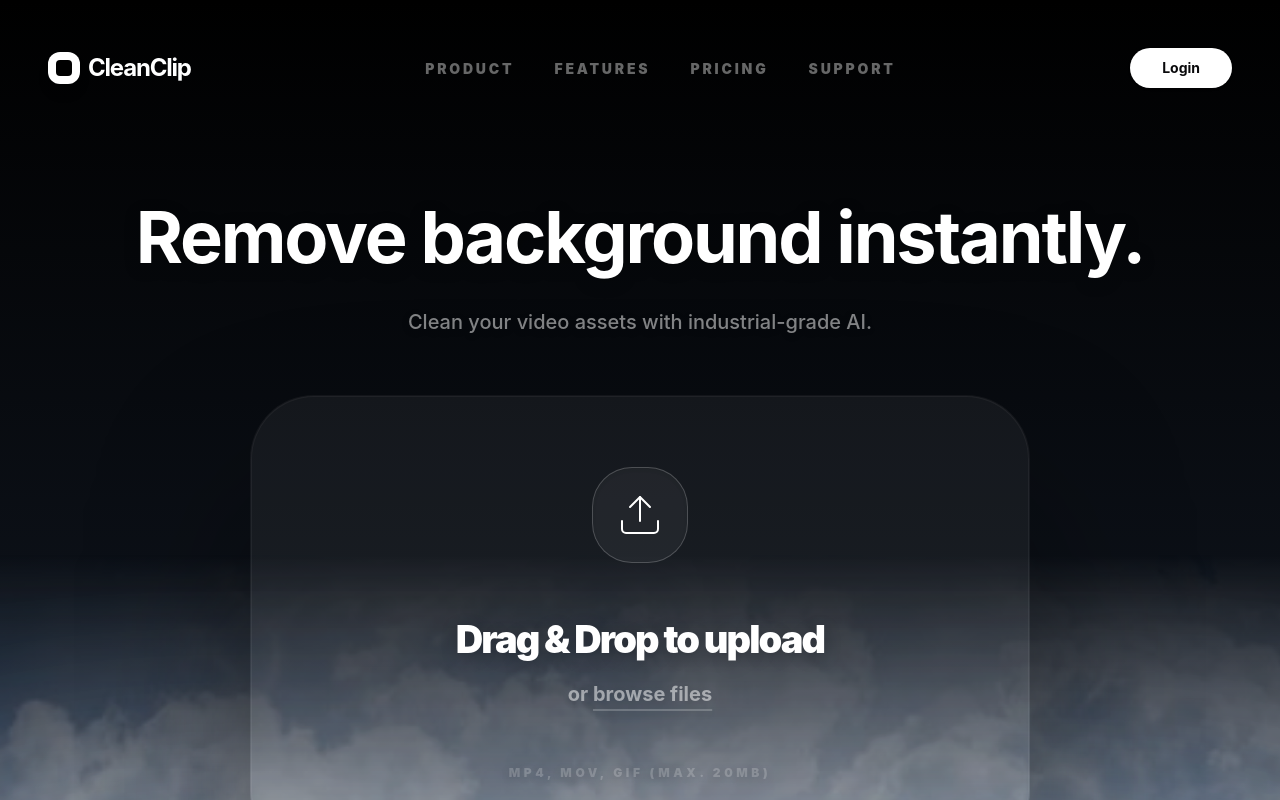
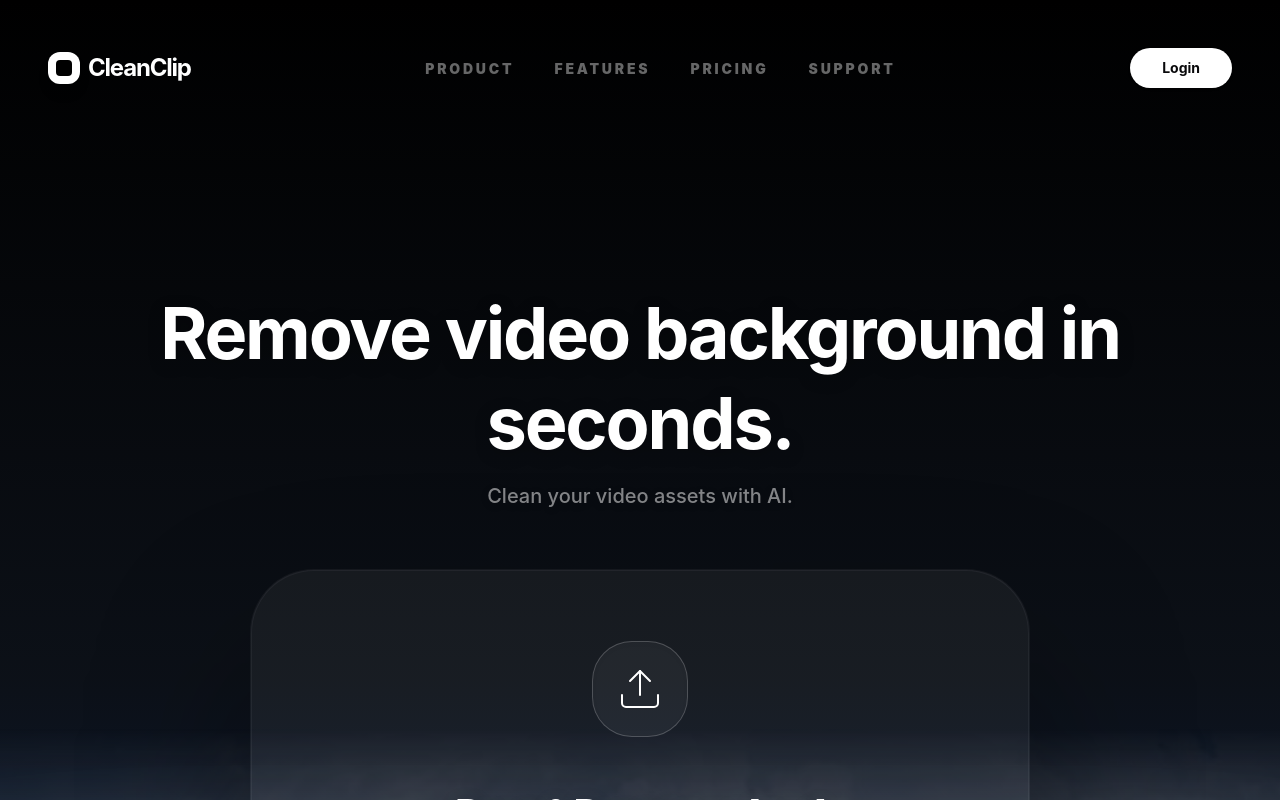
Before and after one commit to anishsarkars/cleanclip, a Next.js app: page / in a window 1280 px wide. Shown: the top 800 px of the page. Built offline with nearby package versions, Linux system fonts and the light colour scheme; no server answers.

Commit message:
feat: implemented dynamic curved shell for hero header on scroll

```diff
--- a/src/app/components/HeroSection.tsx
+++ b/src/app/components/HeroSection.tsx
@@ -31,7 +31,7 @@ export default function HeroSection({ onFileSelected, helperText }: HeroSectionP
   );
 
   return (
-    <section className="relative flex min-h-screen items-center justify-center overflow-hidden px-6 pb-60 pt-48">
+    <section className="relative flex min-h-screen items-center justify-center overflow-hidden px-6 pb-60 pt-60 md:pt-72">
       {/* 🌌 Cinematic OLED Pure Black to Blue Gradient */}
       <div className="absolute inset-0 bg-[#000000] -z-30" />
       <div className="absolute inset-0 bg-gradient-to-b from-transparent via-[#000000]/80 via-[#1E293B]/40 to-[#2563EB]/40 -z-20" />
@@ -55,12 +55,12 @@ export default function HeroSection({ onFileSelected, helperText }: HeroSectionP
 
       <div className="relative z-10 mx-auto flex w-full max-w-[1100px] flex-col items-center text-center">
 
-        <h1 className="mb-6 text-white text-4xl md:text-5xl lg:text-7xl font-bold tracking-[-0.03em] leading-tight animate-fade-in shadow-text">
-           Remove background instantly.
+        <h1 className="mb-3 text-white text-1xl md:text-3xl lg:text-7xl font-bold tracking-[-0.03em] leading-tight animate-fade-in shadow-text">
+          Remove video background in seconds.
         </h1>
 
         <p className="mb-14 max-w-[520px] text-lg font-medium text-white/50 md:text-[20px] leading-relaxed animate-fade-in delay-100 shadow-subtext">
-           Clean your video assets with industrial-grade AI.
+          Clean your video assets with AI.
         </p>
 
         {/* The Defined Black-Border Upload Card */}
@@ -78,8 +78,7 @@ export default function HeroSection({ onFileSelected, helperText }: HeroSectionP
               if (file) handleFile(file);
             }}
             onClick={() => inputRef.current?.click()}
-            className={`group md:min-h-[460px] cursor-pointer flex flex-col items-center justify-center bg-white/5 backdrop-blur-[120px] rounded-[64px] border-[1.5px] transition-all duration-700 hover:scale-[1.002] shadow-[0_80px_160px_rgba(0,0,0,0.4),inset_0_0_0_1px_rgba(255,255,255,0.05)] py-16 px-8 ${
-              isDragging
+            className={`group md:min-h-[460px] cursor-pointer flex flex-col items-center justify-center bg-white/5 backdrop-blur-[120px] rounded-[64px] border-[1.5px] transition-all duration-700 hover:scale-[1.002] shadow-[0_80px_160px_rgba(0,0,0,0.4),inset_0_0_0_1px_rgba(255,255,255,0.05)] py-16 px-8 ${isDragging
               ? "border-white bg-white/20"
               : "border-black/5 hover:border-black/20 hover:bg-white/10"
               }`}
--- a/src/app/page.tsx
+++ b/src/app/page.tsx
@@ -302,8 +302,19 @@ export default function Home() {
 
   const showOnboarding = Boolean(user && userInfo?.plan === "none");
 
+  const [scrolled, setScrolled] = useState(false);
+
+  useEffect(() => {
+    const handleScroll = () => setScrolled(window.scrollY > 20);
+    window.addEventListener("scroll", handleScroll);
+    return () => window.removeEventListener("scroll", handleScroll);
+  }, []);
+
   return (
-    <main className="min-h-screen bg-black">
+    <main className="min-h-screen bg-[#F8FAFC]">
+      <div className={`transition-all duration-700 ${scrolled ? "p-4 md:p-6" : "p-0"}`}>
+        <div className={`relative overflow-hidden transition-all duration-1000 bg-black ${scrolled ? "rounded-[48px] md:rounded-[64px] shadow-2xl" : "rounded-none"}`}>
+
           <Navbar />
 
           {showOnboarding && (
@@ -375,6 +386,8 @@ export default function Home() {
               </div>
             </section>
           )}
+        </div>
+      </div>
     </main>
   );
 }
```
Lines whose indentation alone changed are shown as unchanged.
